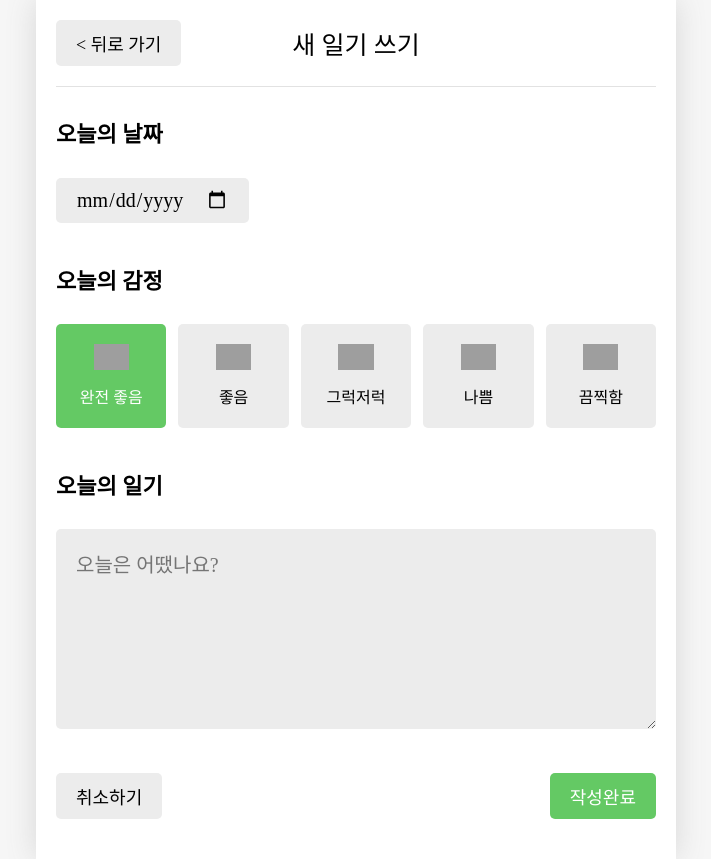
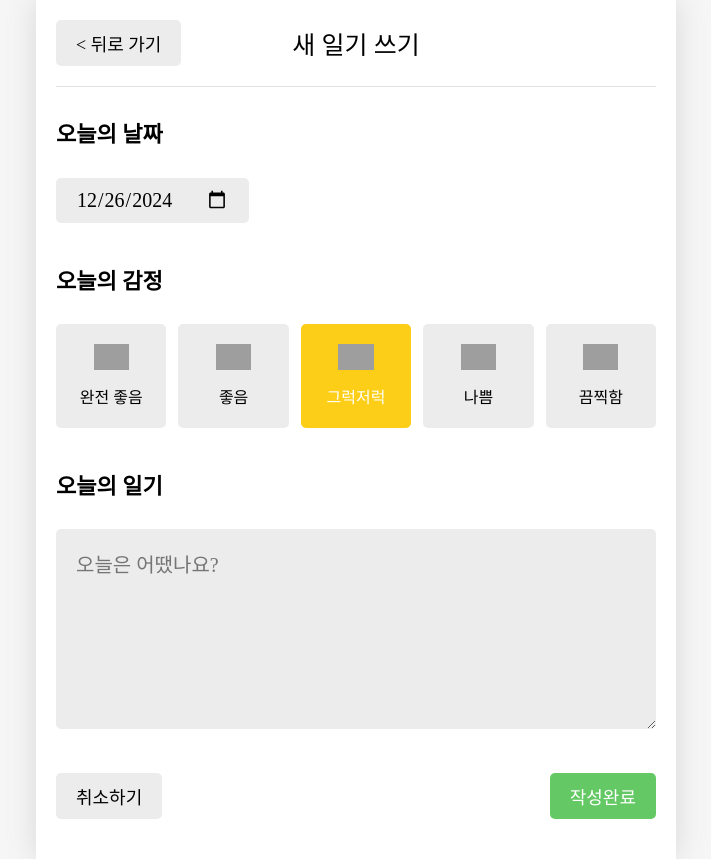
Before and after one commit to mal0070/emotion-diary, a React (Vite) app: page /new in a window 1280 px wide. Shown: the whole page, without its empty margins (284-995 px from the left). Built offline with nearby package versions, Linux system fonts and the light colour scheme; grey boxes are pictures that could not be loaded; a web font is replaced by a local one.

Commit message:
feat: implement New page features to create diary items

```diff
--- a/src/components/Editor.jsx
+++ b/src/components/Editor.jsx
@@ -1,6 +1,8 @@
 import './Editor.css';
 import EmotionItem from './EmotionItem';
 import Button from './Button';
+import { useState } from 'react';
+import { useNavigate } from 'react-router-dom';
 
 const emotionList = [
   {
@@ -25,34 +27,90 @@
   },
 ];
 
-function Editor() {
-  const emotionId = 1;
+//input 태그는 Date()객체를 이해하지 못한다.
+const getStringedDate = (targetDate) => {
+  // 날짜 => YYYY-MM-DD
+  const year = targetDate.getFullYear();
+  let month = targetDate.getMonth() + 1;
+  let date = targetDate.getDate();
+
+  if (month < 10) {
+    month = `0${month}`;
+  }
+  if (date < 10) {
+    date = `0${date}`;
+  }
+  return `${year}-${month}-${date}`;
+};
+
+function Editor({onSubmit}) {
+  const [input, setInput] = useState({
+    createdDate: new Date(),
+    emotionId: 3,
+    content: '',
+  });
+
+  const nav = useNavigate();
+
+  const onChangeInput = (e) => {
+    const name = e.target.name;
+    let value = e.target.value;
+
+    if (name === 'createdDate') value = new Date(value);
+
+    setInput({
+      ...input,
+      [name]: value,
+    });
+  };
+
+  const onClickSubmitButton = () => {
+    onSubmit(input);
+  };
 
   return (
     <div className="Editor">
       <section className="date_section">
         <h4>오늘의 날짜</h4>
-        <input type="date" />
+        <input
+          name="createdDate"
+          onChange={onChangeInput}
+          value={getStringedDate(input.createdDate)}
+          type="date"
+        />
       </section>
       <section className="emotion_section">
         <h4>오늘의 감정</h4>
         <div className="emotion_list_wrapper">
           {emotionList.map((item) => (
             <EmotionItem
+              onClick={() =>
+                onChangeInput({
+                  target: {
+                    name: 'emotionId',
+                    value: item.emotionId,
+                  },
+                })
+              }
               key={item.emotionId}
               {...item}
-              isSelected={item.emotionId === emotionId}
+              isSelected={item.emotionId === input.emotionId}
             />
           ))}
         </div>
       </section>
       <section className="content_section">
         <h4>오늘의 일기</h4>
-        <textarea placeholder="오늘은 어땠나요?" />
+        <textarea
+          name="content"
+          value={input.content}
+          onChange={onChangeInput}
+          placeholder="오늘은 어땠나요?"
+        />
       </section>
       <section className="button_section">
-        <Button text={'취소하기'} />
-        <Button text={'작성완료'} type={'POSITIVE'}/>
+        <Button onClick={()=>nav(-1)} text={'취소하기'} />
+        <Button onClick={onClickSubmitButton} text={'작성완료'} type={'POSITIVE'} />
       </section>
     </div>
   );
--- a/src/components/EmotionItem.jsx
+++ b/src/components/EmotionItem.jsx
@@ -1,9 +1,11 @@
 import './EmotionItem.css';
 import { getEmotionImage } from '../utils/get-emotion-image';
 
-function EmotionItem({ emotionId, emotionName, isSelected }) {
+function EmotionItem({ emotionId, emotionName, isSelected, onClick }) {
   return (
+    // biome-ignore lint/a11y/useKeyWithClickEvents: <explanation>
     <div
+      onClick={onClick}
       className={`EmotionItem ${
         isSelected ? `EmotionItem_on_${emotionId}` : ''
       }`}
--- a/src/pages/New.jsx
+++ b/src/pages/New.jsx
@@ -1,15 +1,26 @@
 import Header from '../components/Header';
 import Button from '../components/Button';
 import Editor from '../components/Editor';
+import { useNavigate } from 'react-router-dom';
+import { useContext } from 'react';
+import { DiaryDispatchContext } from '../App';
 
 function New() {
+  const { onCreate } = useContext(DiaryDispatchContext);
+  const nav = useNavigate();
+
+  const onSubmit = (input) => {
+    onCreate(input.createdDate.getTime(), input.emotionId, input.content);
+    nav('/', {replace: true}); //뒤로 가기 방지
+  };
+
   return (
     <div>
       <Header
         title={'새 일기 쓰기'}
-        leftChild={<Button text={'< 뒤로 가기'} />}
+        leftChild={<Button onClick={() => nav(-1)} text={'< 뒤로 가기'} />}
       />
-      <Editor/>
+      <Editor onSubmit={onSubmit} />
     </div>
   );
 }
```
